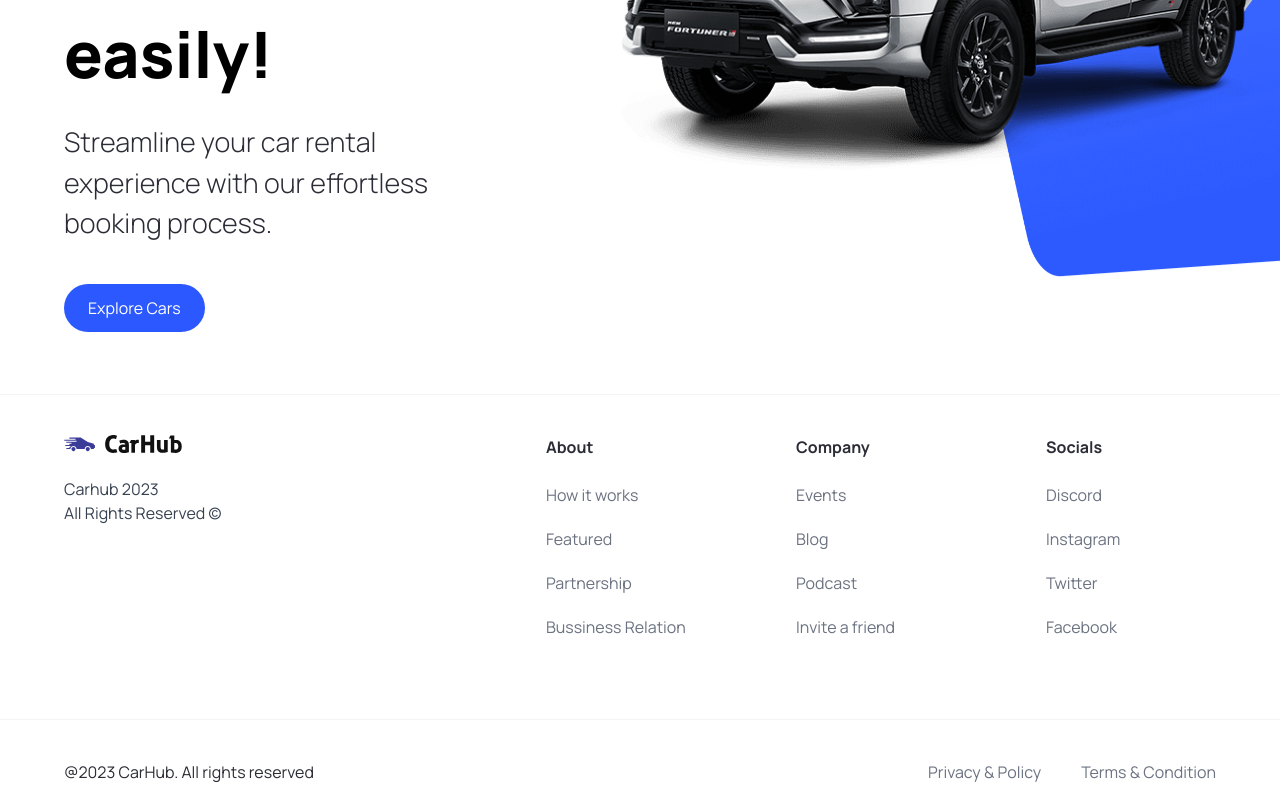
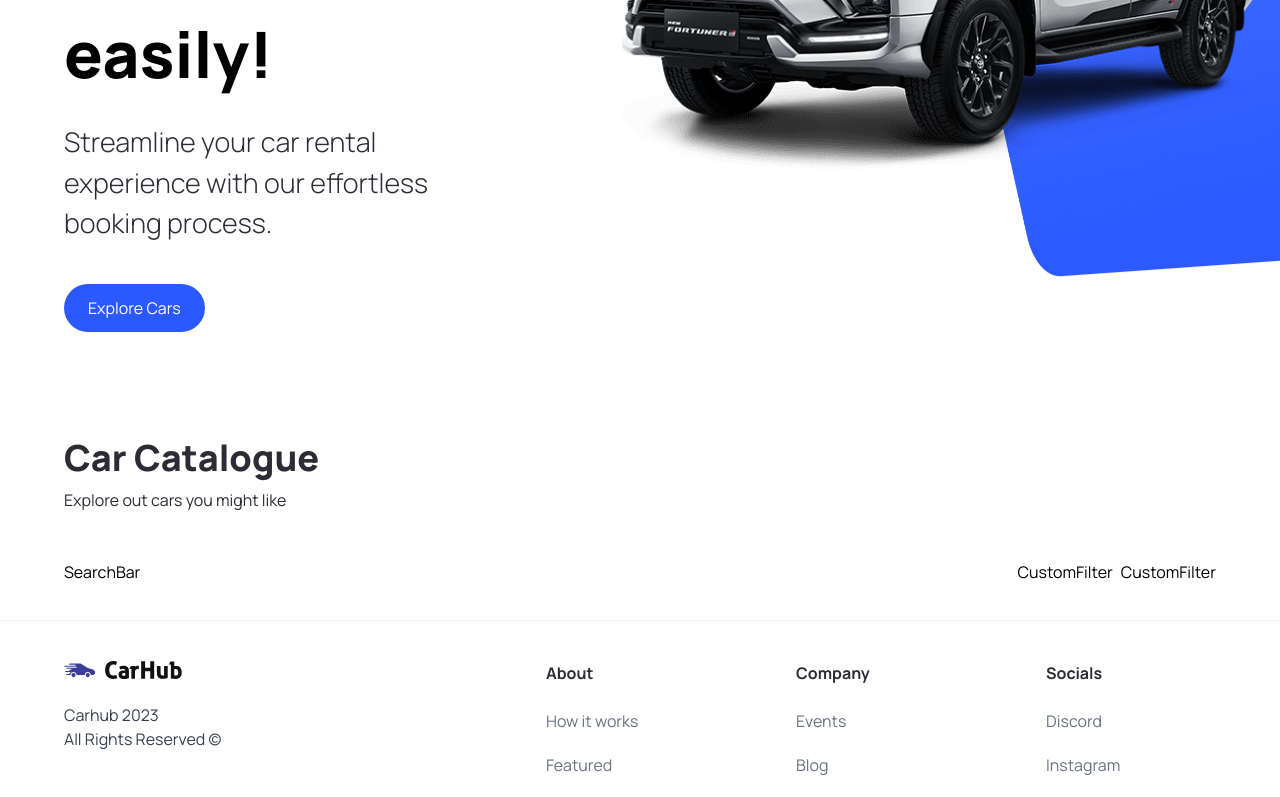
Before and after one commit to pichaipusit/tutorial-carhub, a Next.js app: page / in a window 1280 px wide. Shown: the part 426-1223 px from the top of the page. Built offline with nearby package versions, Linux system fonts and the light colour scheme.

Commit message:
feat: Add searchbar, filter

```diff
--- a/app/page.tsx
+++ b/app/page.tsx
@@ -1,10 +1,25 @@
-import { Hero } from "@/components";
+import { CustomFilter, Hero, SearchBar } from "@/components";
 import Image from "next/image";
 
 export default function Home() {
   return (
     <main className="overflow-hidden-">
       <Hero />
+
+      <div className="mt-12 padding-x padding-y max-width" id="discover">
+        <div className="home__text-container">
+          <h1 className="text-4xl font-extrabold">Car Catalogue</h1>
+          <p>Explore out cars you might like</p>
+        </div>
+
+        <div className="home__filters">
+          <SearchBar />
+          <div className="home__filter-container">
+            <CustomFilter title="fuel" />
+            <CustomFilter title="year" />
+          </div>
+        </div>
+      </div>
     </main>
   );
 }
--- /dev/null
+++ b/components/CustomFilter.tsx
@@ -0,0 +1,7 @@
+import React from "react";
+
+const CustomFilter = () => {
+  return <div>CustomFilter</div>;
+};
+
+export default CustomFilter;
--- /dev/null
+++ b/components/SearchBar.tsx
@@ -0,0 +1,7 @@
+import React from "react";
+
+const SearchBar = () => {
+  return <div>SearchBar</div>;
+};
+
+export default SearchBar;
--- a/components/index.tsx
+++ b/components/index.tsx
@@ -2,5 +2,7 @@
 import CustomButton from "./CustomButton";
 import Navbar from "./Navbar";
 import Footer from "./Footer";
+import CustomFilter from "./CustomFilter";
+import SearchBar from "./SearchBar";
 
-export { Hero, CustomButton, Navbar, Footer };
+export { Hero, CustomButton, Navbar, Footer, CustomFilter, SearchBar };
```
Also changed, not shown: package.json (+6 -5 lines), 1 other file (tests, documents, lock files or other folders).
